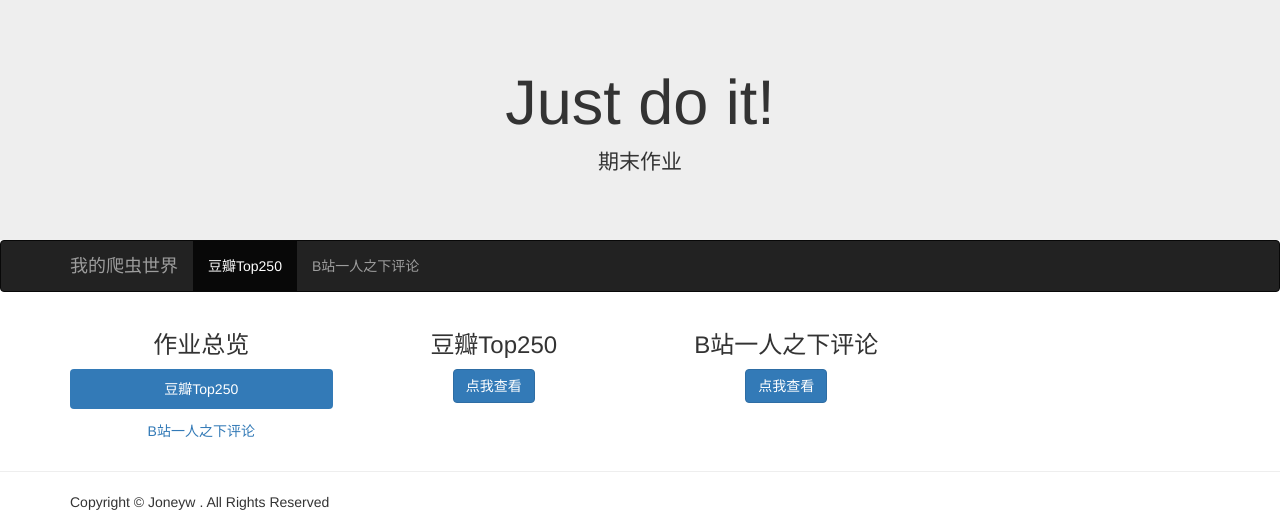
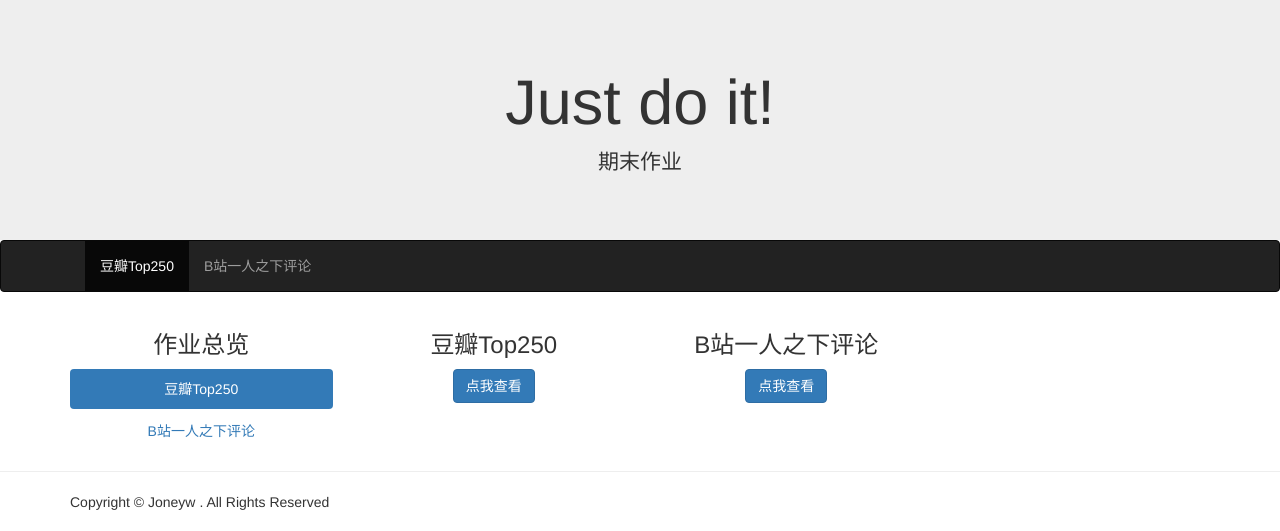
Before and after one commit to CopKry/NewWork, a Django app: page / in a window 1280 px wide. Shown: the top 531 px of the page. Run offline with Django 3.2, Linux system fonts and the light colour scheme.

Commit message:
爬虫期末作业

```diff
--- a/MyDjango/DouBanTop250/templates/Index.html
+++ b/MyDjango/DouBanTop250/templates/Index.html
@@ -35,7 +35,6 @@
                   <span class="icon-bar"></span>
                   <span class="icon-bar"></span>
                 </button>
-                <a class="navbar-brand" href="#">我的爬虫世界</a>
               </div>
 
               <div class="collapse navbar-collapse">
```
